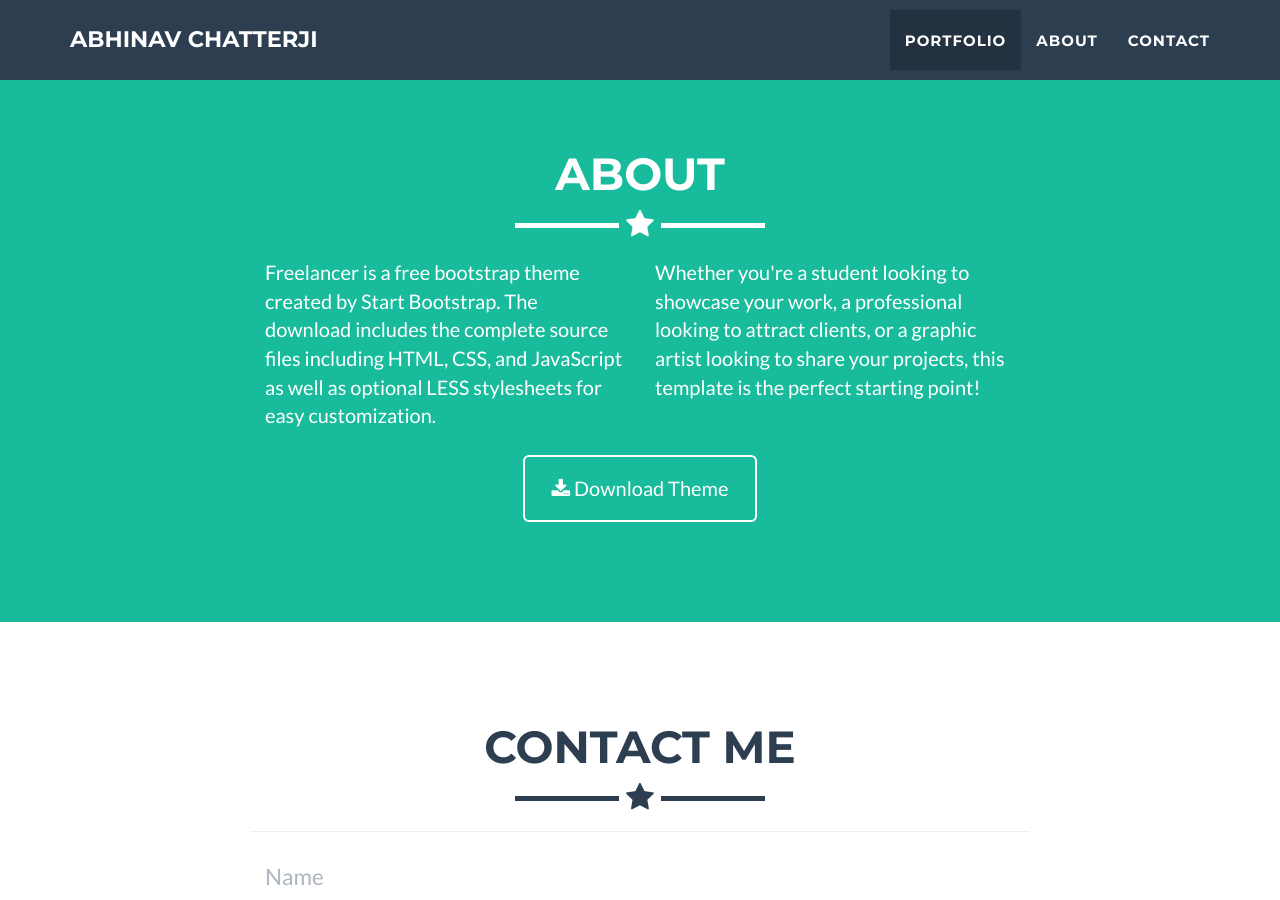
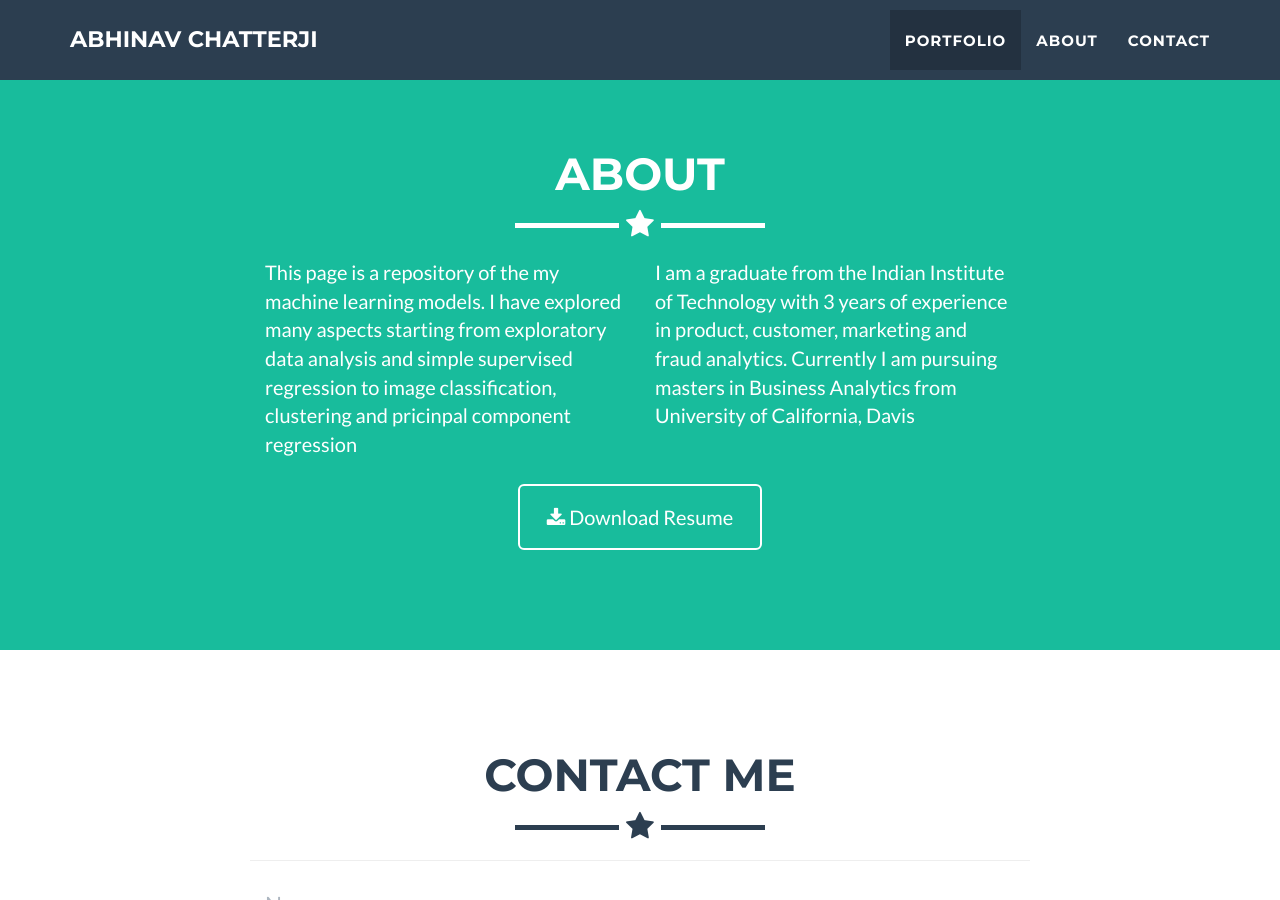
Before and after one commit to abhinav2912/abhinav2912.github.io, a Jekyll site: the page built from index.html, in a window 1280 px wide and 900 px high, scrolled down 1616 px. Built offline with Jekyll 4.4.1, drawn with Linux system fonts in a browser that asks for light colours.

Commit message:
new gith

```diff
--- a/_includes/about.html
+++ b/_includes/about.html
@@ -9,14 +9,14 @@
             </div>
             <div class="row">
                 <div class="col-lg-4 col-lg-offset-2">
-                    <p>Freelancer is a free bootstrap theme created by Start Bootstrap. The download includes the complete source files including HTML, CSS, and JavaScript as well as optional LESS stylesheets for easy customization.</p>
+                    <p>This page is a repository of the my machine learning models. I have explored many aspects starting from exploratory data analysis and simple supervised regression to image classification, clustering and pricinpal component regression</p>
                 </div>
                 <div class="col-lg-4">
-                    <p>Whether you're a student looking to showcase your work, a professional looking to attract clients, or a graphic artist looking to share your projects, this template is the perfect starting point! </p>
+                    <p>I am a graduate from the Indian Institute of Technology with 3 years of experience in product, customer, marketing and fraud analytics. Currently I am pursuing masters in Business Analytics from University of California, Davis </p>
                 </div>
                 <div class="col-lg-8 col-lg-offset-2 text-center">
-                    <a href="https://github.com/jeromelachaud/freelancer-theme" class="btn btn-lg btn-outline">
-                        <i class="fa fa-download"></i> Download Theme
+                    <a href="https://drive.google.com/open?id=1_qKCqpWe8KZhTfr5NK5uuvqxGtwfVLd4" class="btn btn-lg btn-outline">
+                        <i class="fa fa-download"></i> Download Resume
                     </a>
                 </div>
             </div>
```
